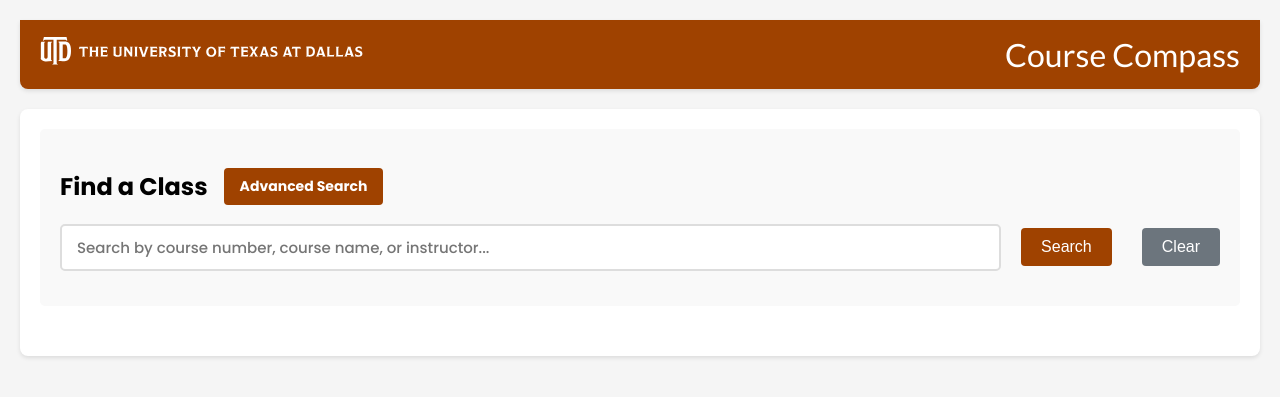
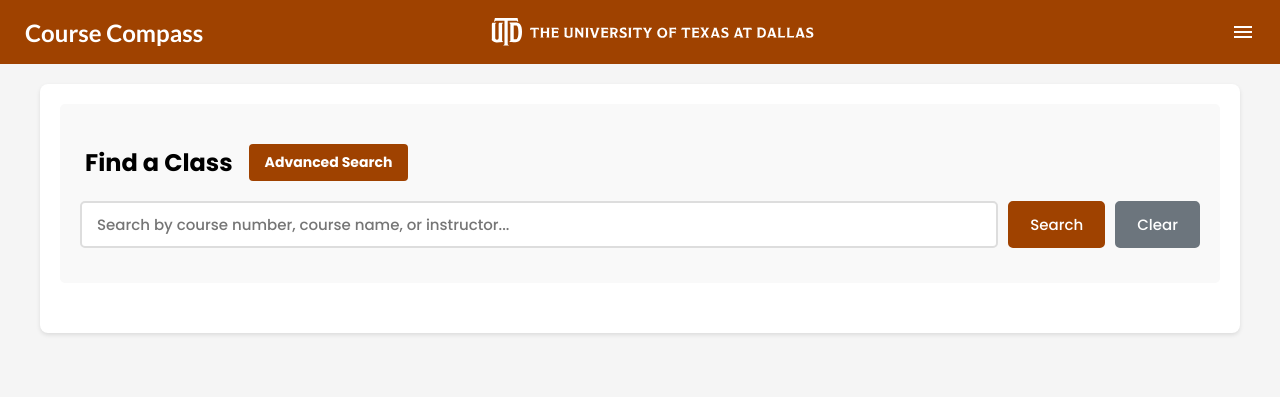
Before and after one commit to NishilJ/course-compass, a PHP site: page / in a window 1280 px wide. Shown: the top 397 px of the page. Run offline with PHP 8.4, Linux system fonts and the light colour scheme.

Commit message:
menu-btn

```diff
--- a/public/index.php
+++ b/public/index.php
@@ -5,14 +5,30 @@
     <meta charset="UTF-8">
     <title>Course Compass - Search Courses</title>
     <link rel="stylesheet" href="styles.css">
+    <link href="https://fonts.googleapis.com/icon?family=Material+Icons" rel="stylesheet">
 </head>
 <body>
 <div class="top-bar">
-    <div class="left-logo">
-        <img src="utd-logo.svg" alt="Logo" class="logo-img">
+    <div class="left-section">
+      <span class="title">
+        <a href="/public/index.php">Course Compass</a>
+      </span>
+    </div>
+    <div class="logo">
+      <img src="utd-logo.svg" alt="Logo" class="logo-img">
     </div>
     <div class="right-section">
-        <span class="title">Course Compass</span>
+      <!-- <i class="menu material-icons">menu</i> -->
+      <div class="dropdown">
+        <div class="icon">
+          <i class="dropbtn material-icons">menu</i>
+        </div>
+        <div class="dropdown-content">
+          <a href="#">Home</a>
+          <a href="#">Admin</a>
+          <a href="#">Log Out</a>
+        </div>
+      </div>
     </div>
 </div>
 <div class="container">
--- a/public/styles.css
+++ b/public/styles.css
@@ -6,31 +6,57 @@
     --primary-hover: #753100;
 }
 
+* {
+    margin: 0;
+    padding: 0;
+    box-sizing: border-box;
+}
+
 body {
     font-family: 'Poppins', sans-serif;
-    margin: 20px;
     background-color: #f5f5f5;
 }
 
 .top-bar {
     background-color: var(--primary-color);
     color: white;
-    padding: 15px 20px;
+    /* padding: 20px 30px; */
+    padding: 0 0 0 25px;
     display: flex;
     justify-content: space-between;
     align-items: center;
-    border-radius: 0 0 8px 8px;
-    box-shadow: 0 2px 4px rgba(0,0,0,0.1);
+    /* border-radius: 0 0 8px 8px; */
+    /* box-shadow: 0 2px 4px rgba(0,0,0,0.1); */
     margin-bottom: 20px;
+}
+
+.left-section {
+    display: flex;
+    align-items: center;
+    justify-content: left;
+    width: 100%;
+}
+
+.title {
+    font-family: 'Lato', sans-serif;
+    font-size: 24px;
+    font-weight: 600;
+    font-style: normal;
+    color: white;
+    white-space: nowrap;
+    cursor: pointer;
+}
+
+.title a {
+    text-decoration: none;
+    color: white;
 }
 
 .logo {
     display: flex;
     align-items: center;
-    font-size: 20px;
-    font-weight: bold;
-    color: white;
-    gap: 10px;
+    justify-content: center;
+    width: 100%;
 }
 
 .logo-img {
@@ -41,16 +67,60 @@ body {
 .right-section {
     display: flex;
     align-items: center;
-    gap: 16px;
+    justify-content: right;
+    width: 100%;
 }
 
-.title {
-    font-family: 'Lato', sans-serif;
-    font-size: 32px;
-    font-weight: 400;
-    font-style: normal;
-    color: white;
-    white-space: nowrap;
+/* .right-section .menu {
+    cursor: pointer;
+    font-size: 28px;
+} */
+
+.icon {
+    display: flex;
+    align-items: center;
+    padding: 20px 25px 20px 25px;
+    /* background-color: red; */
+}
+
+.dropbtn {
+    font-size: 28px;
+    cursor: pointer;
+}
+
+.dropdown {
+    position: relative;
+    display: inline-block;
+}
+
+.dropdown-content {
+    display: none;
+    position: absolute;
+    right: 0;
+    background-color: #eee;
+    min-width: 160px;
+    box-shadow: 0px 8px 16px 0px rgba(0, 0, 0, 0.2);
+    z-index: 1;
+}
+
+.dropdown-content a {
+    color: black;
+    padding: 12px 16px;
+    font-weight: 500;
+    text-decoration: none;
+    display: block;
+}
+
+.dropdown-content a:hover {
+    background-color: #ddd;
+}
+
+.dropdown:hover .dropdown-content {
+    display: block;
+}
+
+.dropdown:hover .icon {
+    background-color: var(--primary-hover);
 }
 
 .container {
@@ -59,7 +129,7 @@ body {
     background-color: white;
     padding: 20px;
     border-radius: 8px;
-    box-shadow: 0 2px 4px rgba(0,0,0,0.1);
+    box-shadow: 0 2px 4px rgba(0, 0, 0, 0.1);
 }
 
 h1 {
@@ -69,6 +139,9 @@ h1 {
 }
 
 .search-section {
+    /* display: flex;
+    flex-direction: column;
+    gap: 20px; */
     background-color: #f9f9f9;
     padding: 20px;
     border-radius: 5px;
@@ -79,6 +152,7 @@ h1 {
     display: flex;
     align-items: center;
     gap: 16px;
+    margin: 20px 5px;
 }
 
 .adv-search-btn {
@@ -100,7 +174,7 @@ h1 {
 
 .search-row {
     display: flex;
-    gap: 20px;
+    gap: 10px;
     margin-bottom: 15px;
     align-items: center;
 }
@@ -116,7 +190,7 @@ input[type="text"] {
     flex: 1;
     padding: 8px;
     border: 2px solid #ddd;
-    border-radius: 4px;
+    border-radius: 5px;
     font-size: 15px;
     font-weight: 500;
     padding: 10px 15px;
@@ -125,30 +199,35 @@ input[type="text"] {
 }
 
 input[type="text"]:focus {
-    border: 2px solid #9F4200;
+    border: 2px solid var(--primary-color);
 }
 
 button {
     background-color: var(--primary-color);
     color: white;
     padding: 10px 20px;
-    border: none;
-    border-radius: 4px;
+    border: 2px solid var(--primary-color);
+    border-radius: 5px;
     cursor: pointer;
-    font-size: 16px;
+    font-size: 15px;
+    font-weight: 500;
+    font-family: 'Poppins';
 }
 
 button:hover {
+    border: 2px solid var(--primary-hover);
     background-color: var(--primary-hover);
 }
 
 .clear-btn {
     background-color: #6c757d;
-    margin-left: 10px;
+    border: 2px solid #6c757d;
+    /* margin-left: 10px; */
 }
 
 .clear-btn:hover {
     background-color: #545b62;
+    border: 2px solid #545b62;
 }
 
 table {
@@ -157,7 +236,8 @@ table {
     margin-top: 20px;
 }
 
-th, td {
+th,
+td {
     border: 1px solid #ddd;
     padding: 12px;
     text-align: left;
```
